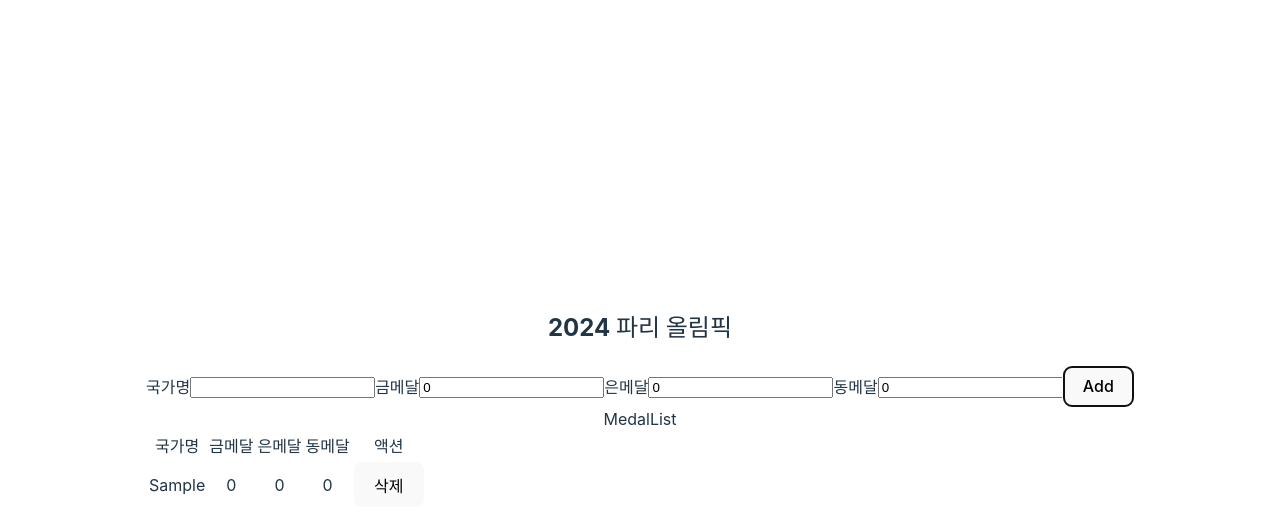
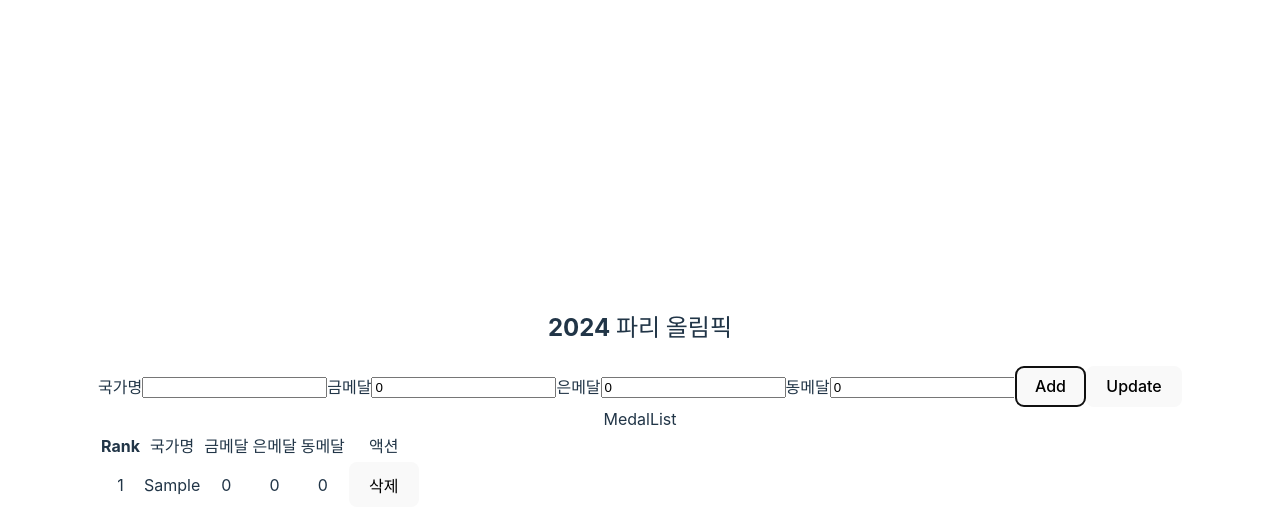
Before and after one commit to ImJaeOne/Olympic, a React (Vite) app: page / in a window 1280 px wide. Both pictures are taken after typing "Sample" into the empty fields and a click on the button "Add". Shown: the top 532 px of the page. Built offline with nearby package versions, Linux system fonts and the light colour scheme.

Commit message:
✨  update: 국가명 입력 필수 체크 및 금메달 순위에 따른 리스트 정렬 로직 수정 - 국가명이 비어있으면 '국가명을 입력해주세요' 알림 창이 뜨도록 수정 - 금메달 개수를 기준으로 내림차순으로 리스트 정렬하여 순위 표시

```diff
--- a/src/App.jsx
+++ b/src/App.jsx
@@ -6,13 +6,22 @@ import './App.css';
 function App() {
     const [medalList, setMedalList] = useState([]);
 
-    const handleSubmit = (e, value) => {
+    const handleSubmit = (e, value, action) => {
         e.preventDefault();
-        if (medalList.some((m) => m.country === value.country)) {
-            alert('이미 등록되어있습니다. 업데이트해주세요.');
-            return;
+        if (action === 'add') {
+            if (medalList.some((m) => m.country === value.country)) {
+                alert('이미 등록되어있습니다. 업데이트해주세요.');
+                return;
+            }
+            setMedalList([...medalList, value]);
+        } else if (action === 'update') {
+            if (!medalList.some((m) => m.country === value.country)) {
+                alert('등록된 나라가 없습니다. 등록해주세요');
+                return;
+            }
+            const updatedList = medalList.map((m) => (m.country === value.country ? { ...value } : m));
+            setMedalList(updatedList);
         }
-        setMedalList([...medalList, value]);
     };
 
     const handleDeleteList = (country) => {
--- a/src/components/MedalForm.jsx
+++ b/src/components/MedalForm.jsx
@@ -10,15 +10,25 @@ const MedalForm = ({ handleSubmit }) => {
 
     const handleChange = (e) => {
         const { name, value } = e.target;
-        setMedalItem({ ...medalItem, [name]: value });
+        setMedalItem({ ...medalItem, [name]: value.trim() });
     };
+
+    const validateForm = () => {
+        if(!medalItem.country){
+            alert('국가명을 입력해주세요');
+            return false;
+        }
+        return true;
+    }
 
     return (
         <div>
             <h2>2024 파리 올림픽</h2>
             <form
                 onSubmit={(e) => {
-                    handleSubmit(e, medalItem);
+                    if(!validateForm())return;
+                    const action = e.nativeEvent.submitter.name;
+                    handleSubmit(e, medalItem, action);
                     setMedalItem({
                         country: '',
                         gold: 0,
@@ -35,7 +45,12 @@ const MedalForm = ({ handleSubmit }) => {
                 <input type="number" name="silver" value={medalItem.silver} onChange={handleChange} />
                 동메달
                 <input type="number" name="bronze" value={medalItem.bronze} onChange={handleChange} />
-                <button type="submit">Add</button>
+                <button type="submit" name="add">
+                    Add
+                </button>
+                <button type="submit" name="update">
+                    Update
+                </button>
             </form>
         </div>
     );
--- a/src/components/MedalItem.jsx
+++ b/src/components/MedalItem.jsx
@@ -1,8 +1,9 @@
 import React from 'react';
 
-export const MedalItem = ({ handleDeleteList, medalItem }) => {
+export const MedalItem = ({ handleDeleteList, medalItem, rank }) => {
     return (
         <tr key={medalItem.country}>
+            <td>{rank}</td>
             <td>{medalItem.country}</td>
             <td>{medalItem.gold}</td>
             <td>{medalItem.silver}</td>
--- a/src/components/MedalList.jsx
+++ b/src/components/MedalList.jsx
@@ -11,6 +11,7 @@ export const MedalList = ({ medalList, handleDeleteList }) => {
                 <table>
                     <thead>
                         <tr>
+                            <th>Rank</th>
                             <th>국가명</th>
                             <th>금메달</th>
                             <th>은메달</th>
@@ -19,8 +20,8 @@ export const MedalList = ({ medalList, handleDeleteList }) => {
                         </tr>
                     </thead>
                     <tbody>
-                        {medalList.map((m) => {
-                            return <MedalItem key={m.country} handleDeleteList={handleDeleteList} medalItem={m} />;
+                        {medalList.sort((a,b) => b.gold - a.gold).map((m, i) => {
+                            return <MedalItem key={m.country} handleDeleteList={handleDeleteList} medalItem={m} rank={i+1}/>;
                         })}
                     </tbody>
                 </table>
```
